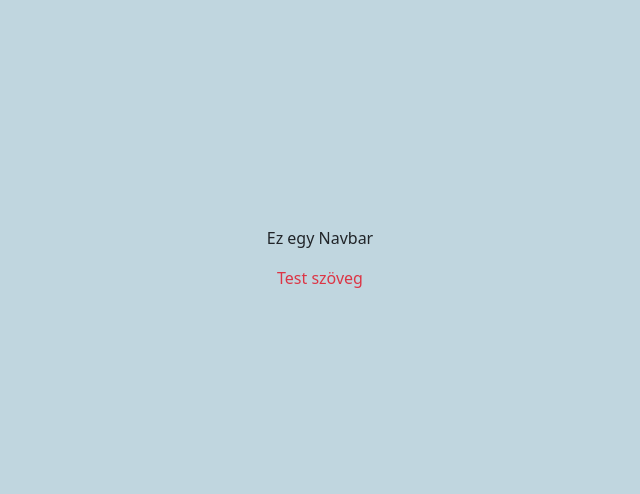
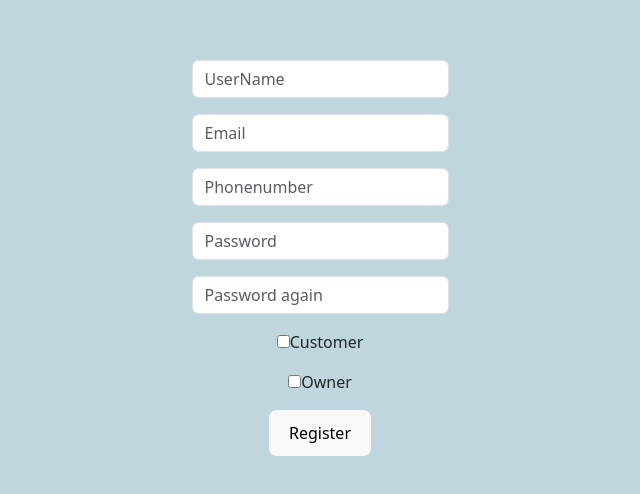
Before and after one commit to dudigeri0303/Temalab, a React (Vite) app in the folder TemalabFrontEnd/: page / in a window 1280 px wide. Shown: the part 134-628 px from the top of the page, without its empty margins (320-960 px from the left). Built offline with nearby package versions, Linux system fonts and the light colour scheme.

Commit message:
félkész

```diff
--- a/TemalabFrontEnd/src/App.jsx
+++ b/TemalabFrontEnd/src/App.jsx
@@ -2,6 +2,7 @@ import { useState } from 'react'
 import './App.css'
 import { BrowserRouter as Router, Routes, Route } from "react-router-dom";
 import Login from './sections/Login';
+import RegisterForm from './sections/Register';
 
 function App() {
   const [count, setCount] = useState(0)
@@ -10,6 +11,7 @@ function App() {
     <>
       <Router>
             <Routes>
+              <Route path="/" element={<RegisterForm/>} />
               <Route path="/" element={<Login/>} />
             </Routes>
       </Router>
--- /dev/null
+++ b/TemalabFrontEnd/src/sections/Register.jsx
@@ -0,0 +1,111 @@
+import { useState } from 'react';
+import "../App.css";
+
+const RegisterForm = () => {
+  const [userName, setUserName] = useState('');
+  const [email, setEmail] = useState('');
+  const [phoneNumber, setPhoneNumber] = useState('');
+  const [password, setPassword] = useState('');
+  const [passwordAgain, setPasswordAgain] = useState('');
+  const [customer, setCustomer] = useState(false);
+  const [owner, setOwner] = useState(false);
+
+  const handleSubmit = (e) => {
+    e.preventDefault();
+    // Ez fog a submit gomb megynyomásakor lefutni
+  };
+
+  return (
+    <form onSubmit={handleSubmit}>
+
+      <div className="mb-3">
+        <input
+          className="form-control"
+          type="text"
+          placeholder="UserName"
+          value={userName}
+          onChange={(e) => setUserName(e.target.value)}
+          required
+        />
+      </div>
+
+      <div className="mb-3">
+        <input
+          className="form-control"
+          type="text"
+          placeholder="Email"
+          value={email}
+          onChange={(e) => setEmail(e.target.value)}
+          required
+        />
+      </div>
+
+      <div className="mb-3">
+        <input
+          className="form-control"
+          type="text"
+          placeholder="Phonenumber"
+          value={phoneNumber}
+          onChange={(e) => setPhoneNumber(e.target.value)}
+        />
+      </div>
+
+      <div className="mb-3">
+        <input
+          className="form-control"
+          type="password"
+          placeholder="Password"
+          value={password}
+          onChange={(e) => setPassword(e.target.value)}
+          required
+        />
+      </div>
+
+      <div className="mb-3">
+        <input
+          className="form-control"
+          type="password"
+          placeholder="Password again"
+          value={passwordAgain}
+          onChange={(e) =>  setPasswordAgain(e.target.value)}
+          required
+        />
+      </div>
+
+      <div className="mb-3">
+        <label>
+          <input
+            type="checkbox"
+            checked={customer}
+            onChange={(e) => {
+            setCustomer(e.target.checked);
+            setOwner(false); // Ha a "Customer" checkbox ki van választva, a "Owner" checkbox legyen kikapcsolva
+            }}
+          />
+          Customer
+        </label>
+      </div>
+
+      <div className="mb-3">
+        <label>
+          <input
+            type="checkbox"
+            checked={owner}
+            onChange={(e) => {
+            setOwner(e.target.checked);
+            setCustomer(false); // Ha az "Owner" checkbox ki van választva, a "Customer" checkbox legyen kikapcsolva
+          }}
+          />
+          Owner
+        </label>
+      </div>
+
+      <div className="mb-3">
+        <button type="submit">Register</button>
+      </div>
+
+    </form>
+  );
+};
+
+export default RegisterForm;
```
Also changed, not shown: 1 other file (tests, documents, lock files or other folders).
